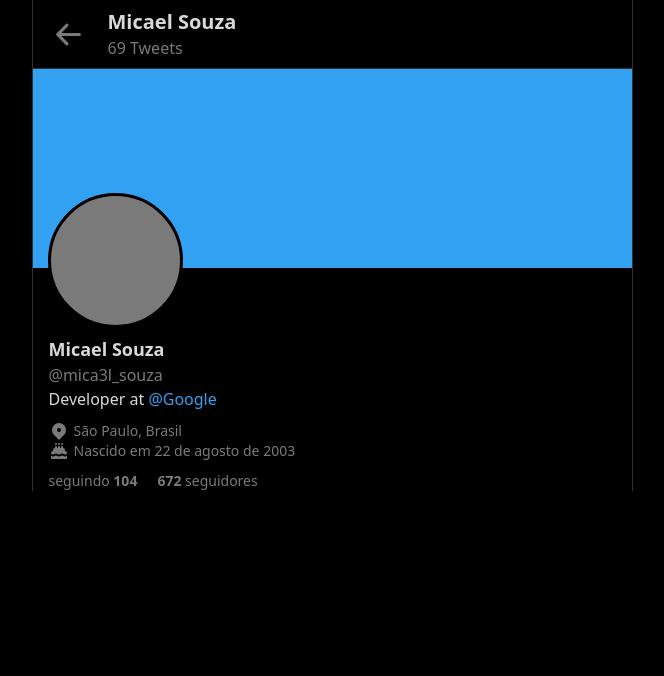
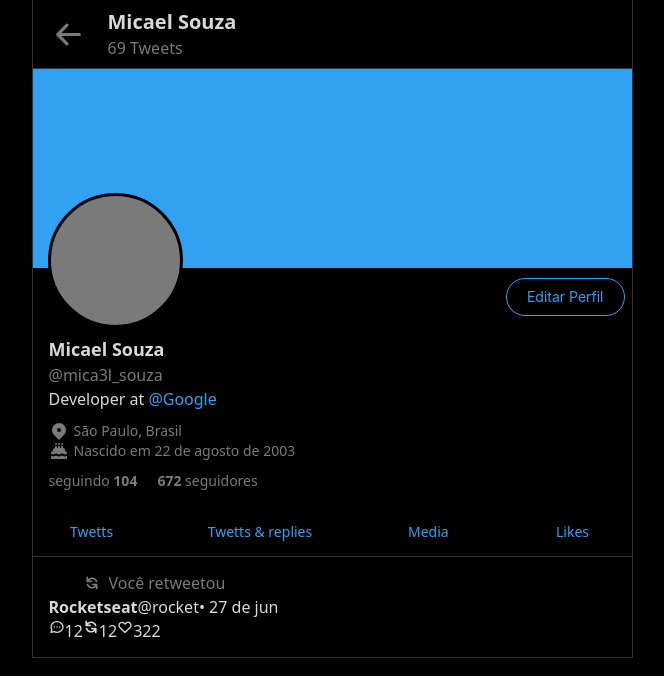
Before and after one commit to BRMicael/Twitter-clone, a Next.js app: page / in a window 1280 px wide. Shown: the top 676 px of the page, without its empty margins (308-972 px from the left). Built offline with nearby package versions, Linux system fonts and the light colour scheme.

Commit message:
finished the profilepage

```diff
--- /dev/null
+++ b/components/Button/Button.tsx
@@ -0,0 +1,20 @@
+import React, { Children } from "react";
+
+export default function Button({
+  outlined = true || false,
+  children = "",
+  className = "",
+}) {
+  return (
+    <button
+      className={`${
+        outlined
+          ? "bg-transparent text-twitter border border-solid border-twitter hover:bg-twitterDarkHover"
+          : "bg-twitter text-white border-none hover:bg-twitterLightHover"
+      }
+    p-4 rounded-[25px] font-boltext-sm cursor-pointer outline-0 ${className}`}
+    >
+      {children}
+    </button>
+  );
+}
--- /dev/null
+++ b/components/Feed/Feed.tsx
@@ -0,0 +1,20 @@
+import Tweet from "../Tweet/Tweet"
+
+export const Feed = () => {
+  return (
+    <div className="flex flex-col ">
+        <ul className="flex flex-row items-center text-twitter justify-between px-[15px] pt-[15px] text-[14px] cursor-pointer border-b border-outline
+        ssm:px-[31px]">
+            <li className="flex justify-center items-center min-w-[56px] h-[50px] active:border-b border-twitter">Twetts</li>
+            <li className="flex justify-center items-center min-w-[56px] h-[50px]">Twetts & replies</li>
+            <li className="flex justify-center items-center min-w-[56px] h-[50px]">Media</li>
+            <li className="flex justify-center items-center min-w-[56px] h-[50px]">Likes</li>
+        </ul>
+
+        <div className="flex flex-col shrink-0">
+            <Tweet />
+        </div>
+
+    </div>
+  )
+}
--- a/components/ProfilePage/ProfilePage.tsx
+++ b/components/ProfilePage/ProfilePage.tsx
@@ -1,24 +1,27 @@
 import { CakeIcon, LocationMarkerIcon } from '@heroicons/react/solid'
 import React from 'react'
+import Button from '../Button/Button'
+import { Feed } from '../Feed/Feed'
 
 const ProfilePage = () => {
   return (
     <section className="flex flex-col max-w-full overflow-y-auto" > {/* adicionar o scrollbar-width:none*/}
-        <div>
+
             <div id="banner" className="relative shrink-0 w-full bg-twitter ">
                 <div id="avatar"></div>
             </div>
-        </div>
+
 
         <div id="profile-data" className="flex flex-col relative">
-            {/* <button></button> */}
+
+            <Button outlined={true} className='absolute top-[2vw] right-[7px] py-1 px-4  text-sm ssm:top-[10px] py-2 px-5' >Editar Perfil</Button>
 
             <h1 className="font-bold text-lg">Micael Souza</h1>
             <h2 className="font-normal text-base text-gray">@mica3l_souza</h2>
 
             <p className="text-base">Developer at <a href="#" className="text-twitter">@Google</a></p>
 
-            <ul className="mt-[10px] mb-[10px]">
+            <ul className="mt-[10px] mb-[10px]" id='info'>
                 <li className="flex text-sm text-gray items-center">
                     <LocationMarkerIcon className="iconBanner mr-[5px] text-gray" />
                     São Paulo, Brasil
@@ -38,6 +41,8 @@ const ProfilePage = () => {
                 </span>
             </div>
         </div>
+
+        <Feed />
     </section>
   )
 }
--- /dev/null
+++ b/components/Tweet/Tweet.tsx
@@ -0,0 +1,43 @@
+import { RefreshIcon } from '@heroicons/react/solid'
+import { ChatIcon, HeartIcon } from '@heroicons/react/outline'
+
+const Tweet = () => {
+  return (
+    <section className="flex flex-col py-[14px] px-[16px] border-b border-outline w-full">
+        <div className="flex items-center font-sm text-gray"  id="retweeted">
+            <RefreshIcon className="h-4 w-4 ml-[35px] mr-[9px]" />
+            Você retweetou
+        </div>
+
+        <body>
+            <div></div>
+
+            <div className="flex flex-col">
+                <div className="flex">
+                    <strong className="font-base">Rocketseat</strong>
+                    <span className="font-base">@rocket</span>
+                    <time className="font-base">• 27 de jun</time>
+                </div>
+
+
+                {/* <div></div>  */}
+
+                <div className="flex" id="icons">
+                    <div className="flex">
+                        <ChatIcon className="h-4 w-4" /> 12
+                    </div>
+                    <div className="flex">
+                        <RefreshIcon className="h-4 w-4" /> 12
+                    </div>
+                    <div className="flex">
+                        <HeartIcon className="h-4 w-4" /> 322
+                    </div>
+                </div>
+            </div>
+        </body>
+
+    </section>
+  )
+}
+
+export default Tweet
--- a/styles/globals.css
+++ b/styles/globals.css
@@ -60,7 +60,7 @@ html {
 
 #avatar {
   width: max(45px, min(135px, 22vw));
-  height: max(45px, min(135px, 22vh));
+  height: max(45px, min(135px, 22vw));
 
   border: 3.75px solid var(--primary);
   background: var(--gray);
--- a/tailwind.config.js
+++ b/tailwind.config.js
@@ -19,6 +19,7 @@ module.exports = {
         twitterLightHover: "var(--twitter-light-hover)",
       },
       screens: {
+        'ssm': '340px',
         'vsm': '500px'
       },
     },
```
